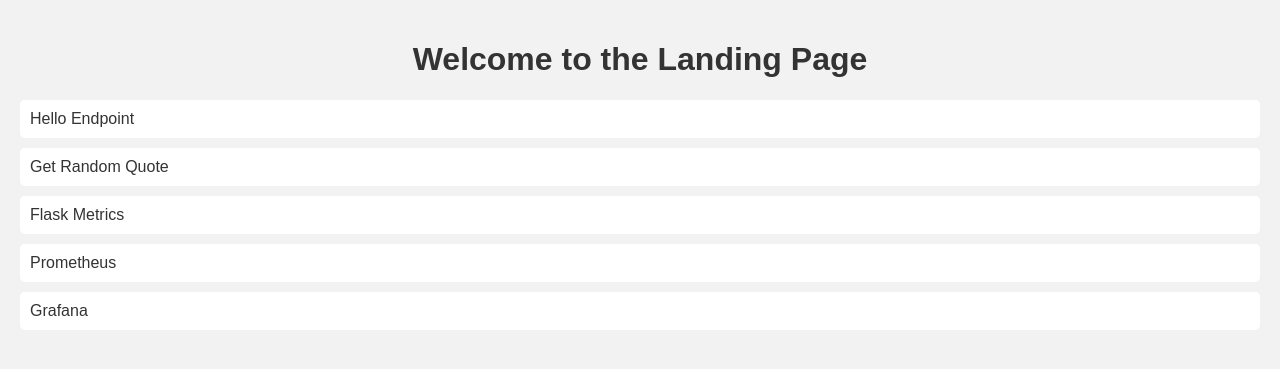
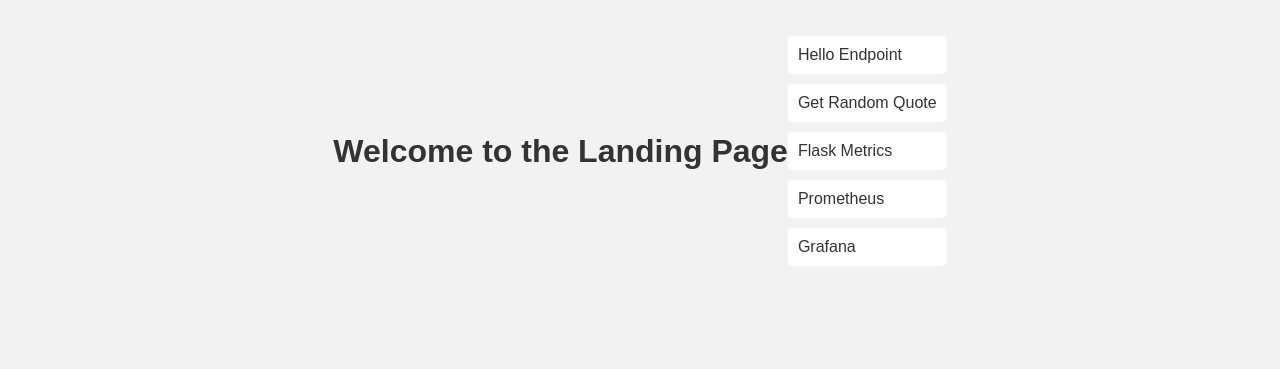
Before and after one commit to petter584/quote-generator, a Flask app: page / in a window 1280 px wide. Shown: the top 369 px of the page. Run offline with Flask 3, Linux system fonts and the light colour scheme.

Commit message:
pipeline

```diff
--- a/templates/index.html
+++ b/templates/index.html
@@ -2,13 +2,16 @@
 <html>
 
 <head>
-    <title>Landing Page</title>
+    <title>Readme</title>
     <style>
         body {
             font-family: Arial, sans-serif;
             background-color: #f2f2f2;
             margin: 0;
             padding: 20px;
+            display: flex;
+            justify-content: center;
+            align-items: center;
         }
 
         h1 {
@@ -43,6 +46,7 @@
 
 <body>
     <h1>Welcome to the Landing Page</h1>
+    <div>
         <ul>
             <li><a href="http://34.201.2.135/hello">Hello Endpoint</a></li>
             <li><a href="http://34.201.2.135/quote">Get Random Quote</a></li>
@@ -50,6 +54,7 @@
             <li><a href="http://34.201.2.135:9090">Prometheus</a></li>
             <li><a href="http://34.201.2.135:3000">Grafana</a></li>
         </ul>
+    </div>
 </body>
 
 </html>
```
Lines whose indentation alone changed are shown as unchanged.
